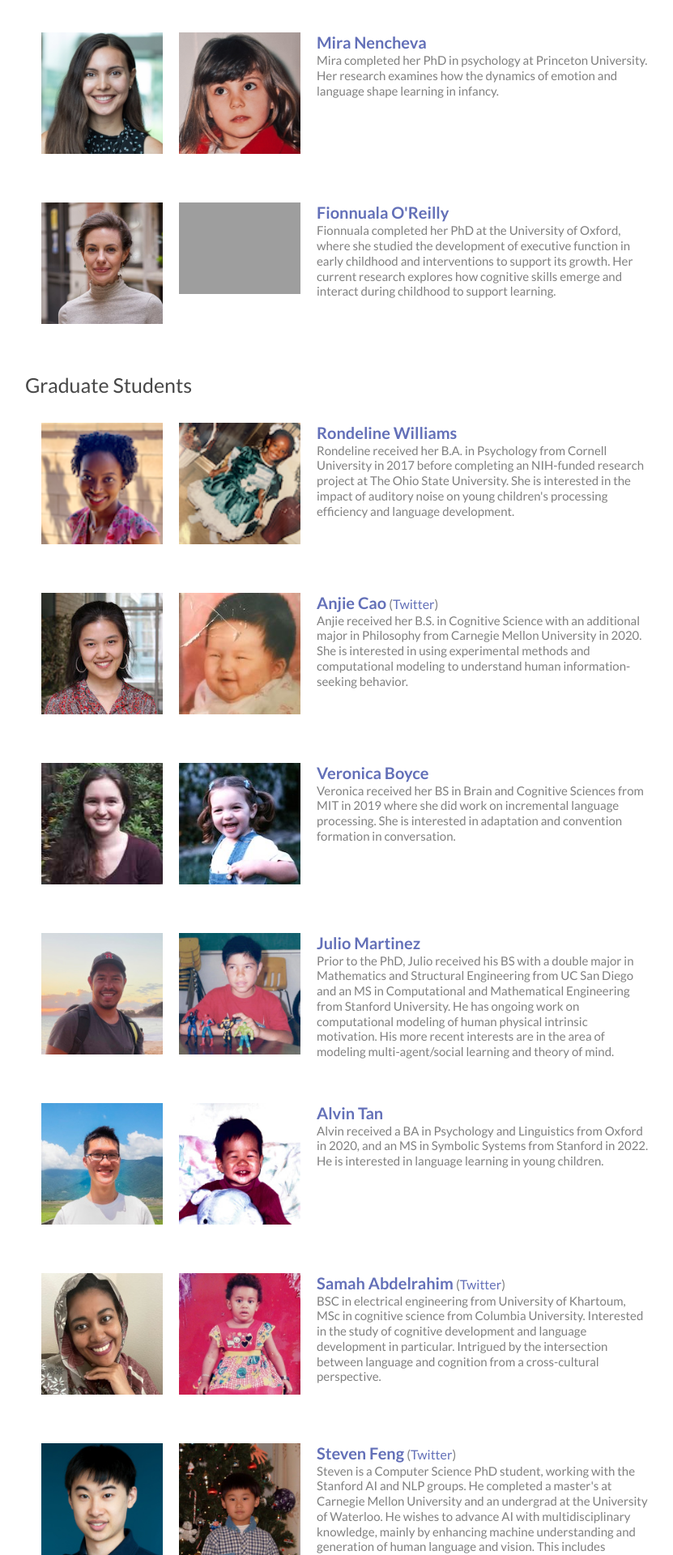
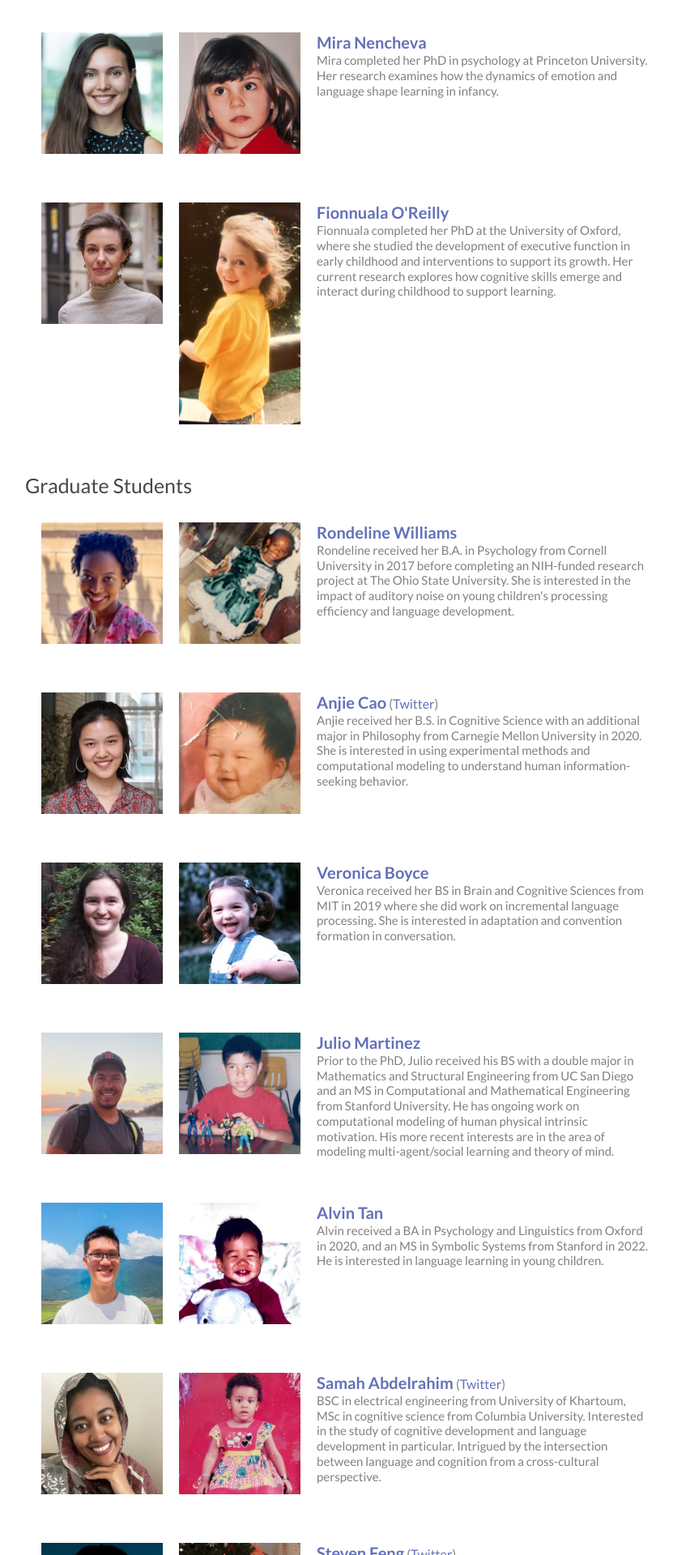
Before and after one commit to langcog/website, a Jekyll site: the page built from 02-people.html, in a window 1280 px wide. Shown: the part 1573-3493 px from the top of the page at 81% size, without its empty margins (234-1065 px from the left). Built offline with Jekyll 4.4.1, drawn with Linux system fonts in a browser that asks for light colours; nearby versions of some CDN libraries; a script that is not in the unit is left out.

Commit message:
Update langcoglab.yml - fixing file name

```diff
--- a/_data/langcoglab.yml
+++ b/_data/langcoglab.yml
@@ -47,7 +47,7 @@
          dynamics of emotion and language shape learning in infancy.
     - name: Fionnuala O'Reilly
       img: fionnuala.png
-      baby: fionnuala_baby.png
+      baby: fionnuala_baby.jpg
       webpage:
       bio:
         - >
```
